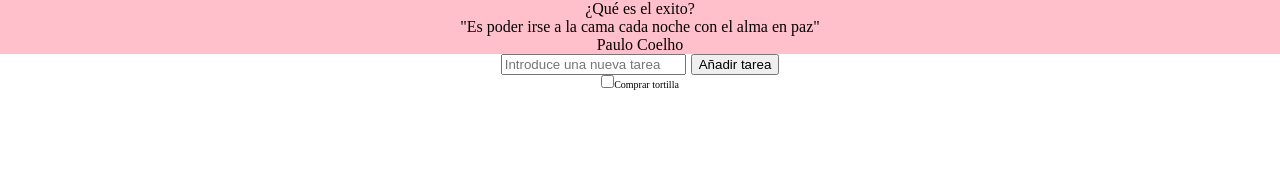
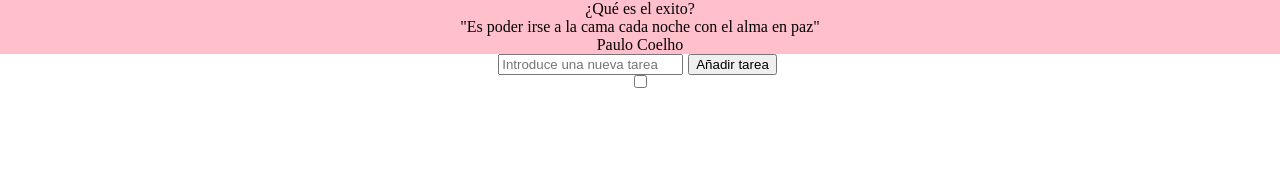
Before and after one commit to JuanTamarit/Todo-App-React-00, a React (Vite) app: page / in a window 1280 px wide. Shown: the top 169 px of the page. Built offline with nearby package versions, Linux system fonts and the light colour scheme.

Commit message:
Guardar tareas en lista OK

```diff
--- a/src/components/Input.jsx
+++ b/src/components/Input.jsx
@@ -1,6 +1,7 @@
 import "./Input.css";
 import React, { useRef, useContext } from "react";
 import TaskContext from "../TaskContext";
+import Task from "./Task";
 
 function Input() {
   const inputRef = useRef(null);
@@ -24,6 +25,11 @@
       <button className="new-task-button" onClick={saveTask}>
         Añadir tarea
       </button>
+      <div>
+        {tasksArray.map((item) => (
+          <Task task={item} />
+        ))}
+      </div>
     </div>
   );
 }
--- a/src/components/Task.jsx
+++ b/src/components/Task.jsx
@@ -1,11 +1,13 @@
 import React from "react";
 import "./Task.css";
 
-export default function (props) {
+function Task(props) {
   return (
     <div className="task">
       <input type="checkbox" />
-      <span>{props.name}</span>
+      <span>{props.task}</span>
     </div>
   );
 }
+
+export default Task;
```
